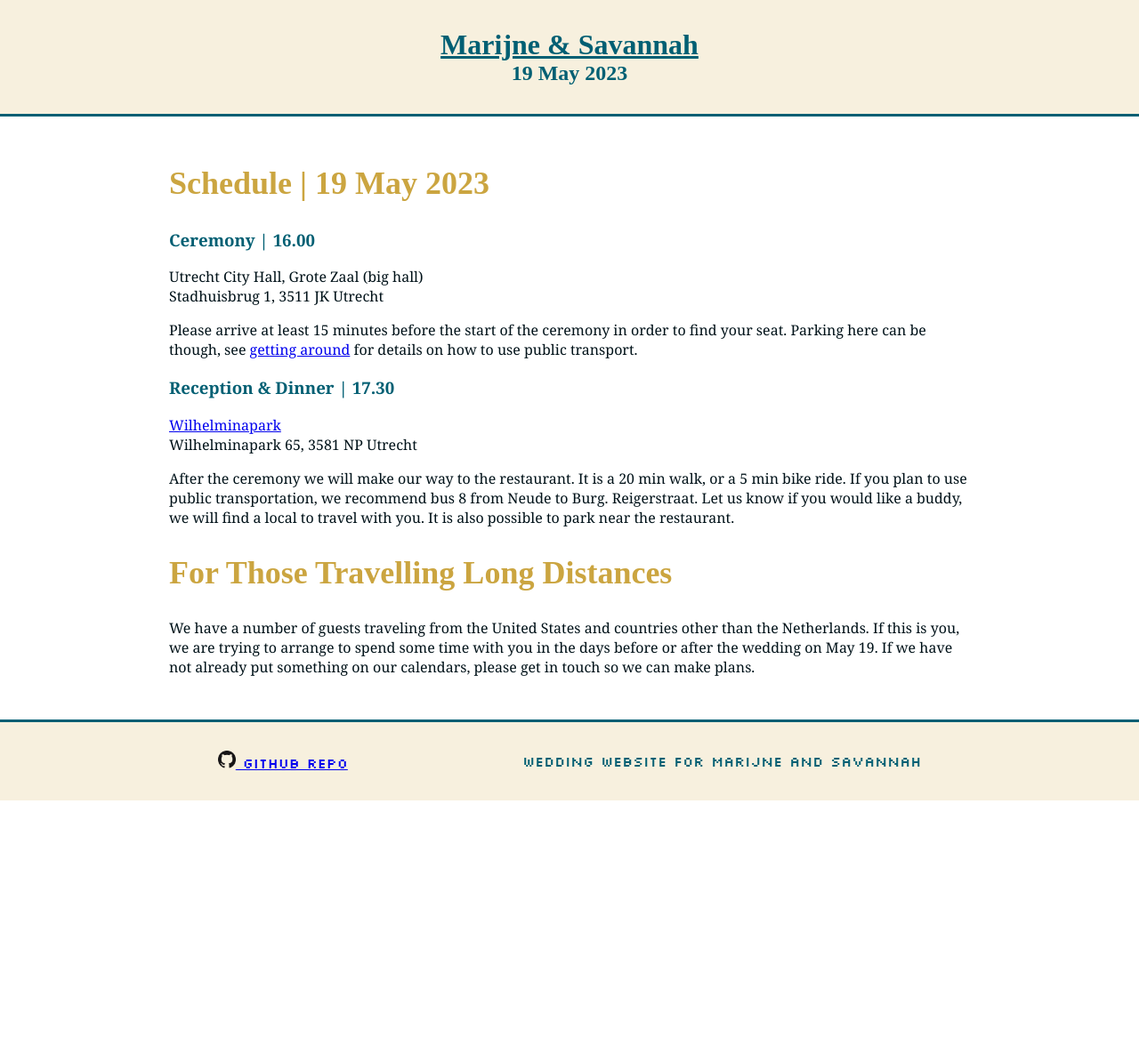
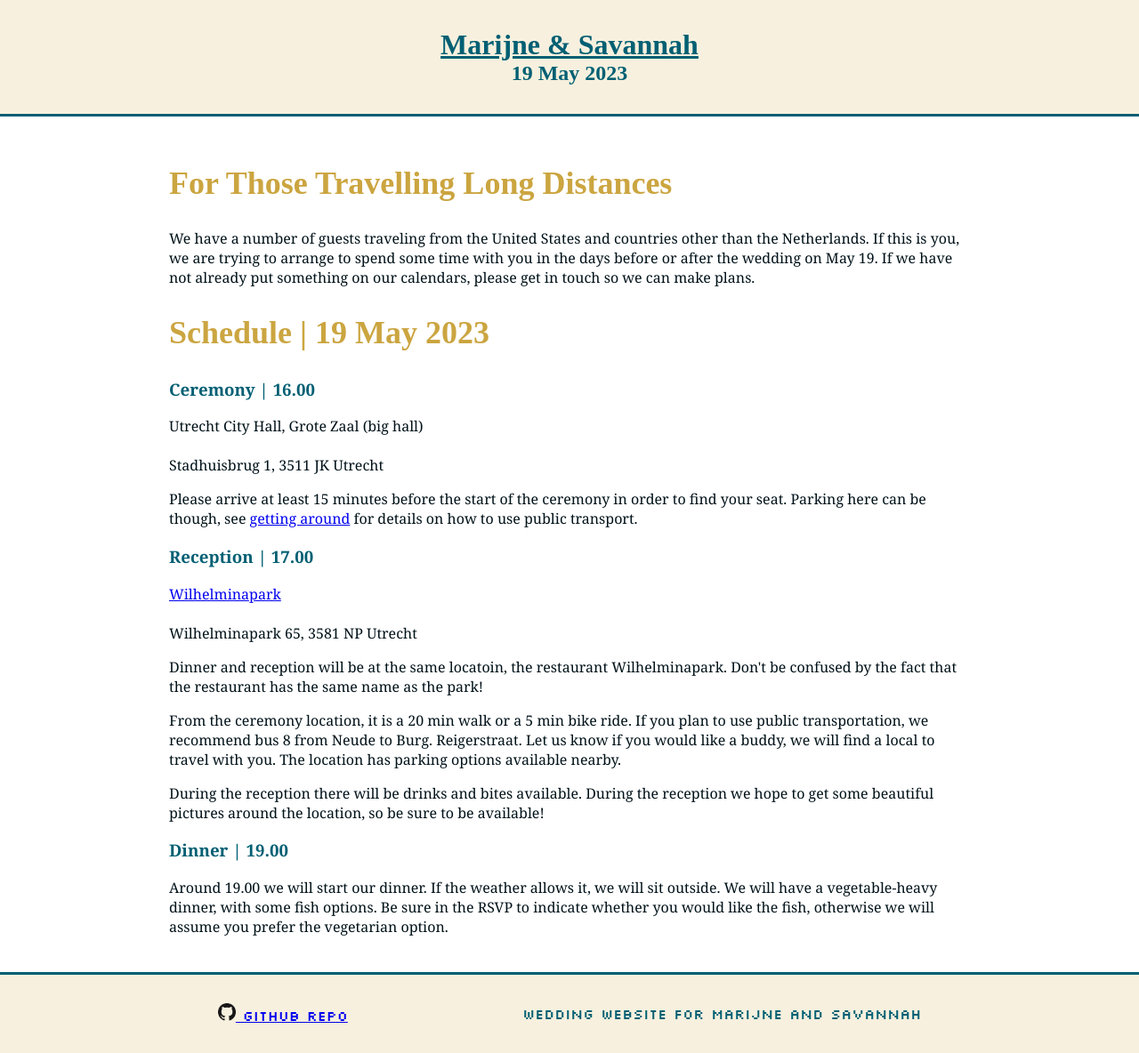
Before and after one commit to schijns-fischer-wedding/schijns-fischer-wedding.github.io, a Jekyll site: the page built from pages/schedule.md, in a window 1280 px wide. Shown: the whole page at 89% size. Built offline with Jekyll 4.4.1, drawn with Linux system fonts in a browser that asks for light colours; some web fonts are replaced; before the commit the page ends 900 px from its top, so only the background shows below that.

Commit message:
added dinner details

```diff
--- a/pages/schedule.md
+++ b/pages/schedule.md
@@ -4,12 +4,23 @@ title:  Schedule
 ---
 
 <div class='class_01'>
+
+  <h2>For Those Travelling Long Distances</h2>
+  <p>
+    We have a number of guests traveling from the United States and countries
+    other than the Netherlands. If this is you, we are trying to arrange to
+    spend some time with you in the days before or after the wedding on May 19.
+    If we have not already put something on our calendars, please get in touch
+    so we can make plans.
+  </p>
+
   <h2>Schedule | 19 May 2023</h2>
 
   <h3>Ceremony | 16.00</h3>
 
   <p>
     Utrecht City Hall, Grote Zaal (big hall)
+    <br>
     <br>
     Stadhuisbrug 1, 3511 JK Utrecht
   </p>
@@ -19,28 +30,40 @@ title:  Schedule
     order to find your seat. Parking here can be though, see <a href="https://schijns-fischer-wedding.github.io/pages/getting_around.html">getting around</a> for details on how to use public transport.
   </p>
 
-  <h3>Reception & Dinner | 17.30</h3>
+  <h3>Reception | 17.00</h3>
 
   <p>
     <a href="https://www.wilhelminapark.nl/">Wilhelminapark</a>
+    <br>
     <br>
     Wilhelminapark 65, 3581 NP Utrecht
   </p>
 
   <p>
-    After the ceremony we will make our way to the restaurant. It is a 20 min
-    walk, or a 5 min bike ride. If you plan to use public
-    transportation, we recommend bus 8 from Neude to Burg. Reigerstraat. Let us
-    know if you would like a buddy, we will find a local to travel with you. It
-    is also possible to park near the restaurant.
+    Dinner and reception will be at the same locatoin, the restaurant Wilhelminapark.
+    Don't be confused by the fact that the restaurant has the same name as the park!
   </p>
 
-  <h2>For Those Travelling Long Distances</h2>
   <p>
-    We have a number of guests traveling from the United States and countries
-    other than the Netherlands. If this is you, we are trying to arrange to
-    spend some time with you in the days before or after the wedding on May 19.
-    If we have not already put something on our calendars, please get in touch
-    so we can make plans.
+    From the ceremony location, it is a 20 min walk or a 5 min bike ride.
+    If you plan to use public
+    transportation, we recommend bus 8 from Neude to Burg. Reigerstraat. Let us
+    know if you would like a buddy, we will find a local to travel with you. The
+    location has parking options available nearby.
   </p>
+
+  <p>
+    During the reception there will be drinks and bites available. During the reception
+    we hope to get some beautiful pictures around the location, so be sure to be available!
+  </p>
+
+  <h3>Dinner | 19.00</h3>
+
+  <p>
+    Around 19.00 we will start our dinner. If the weather allows it, we will sit outside.
+    We will have a vegetable-heavy dinner, with some fish options. Be sure in the RSVP to
+    indicate whether you would like the fish, otherwise we will assume you prefer the
+    vegetarian option.
+  </p>
+
 </div>
```
